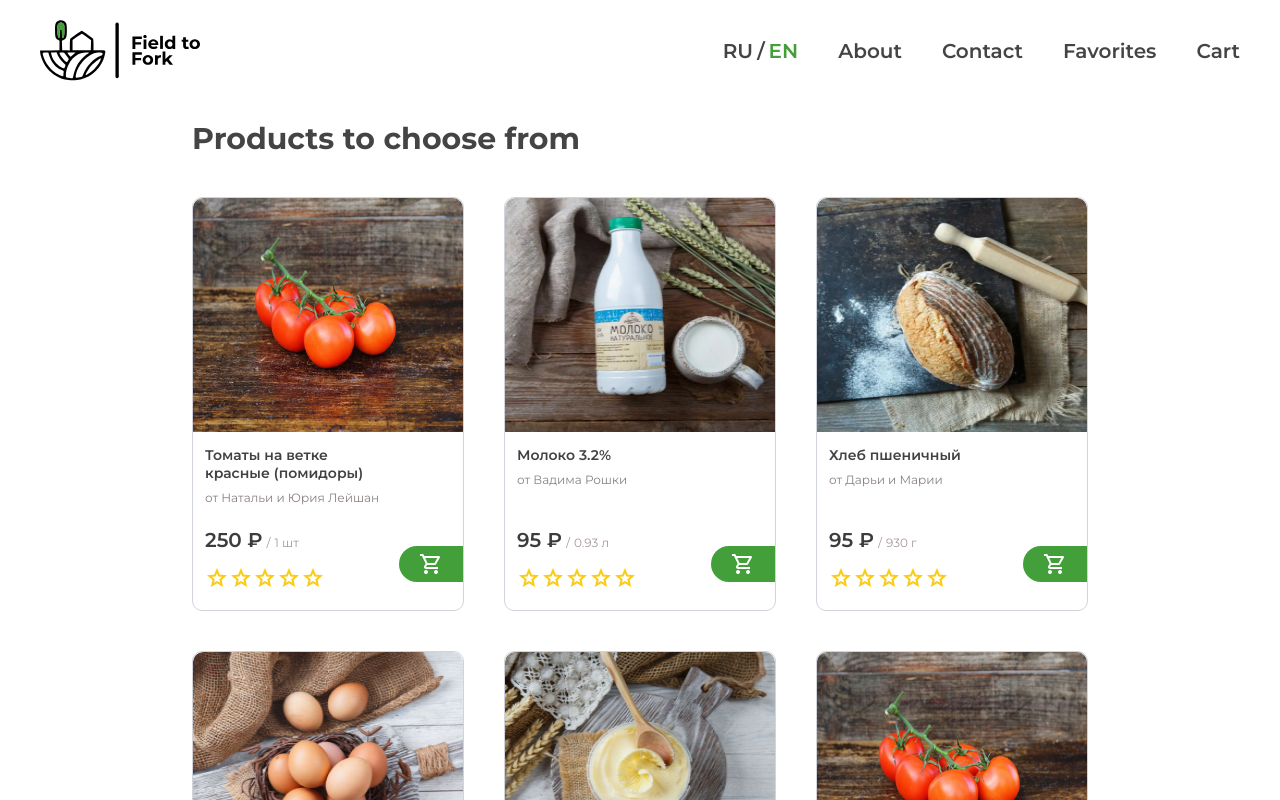
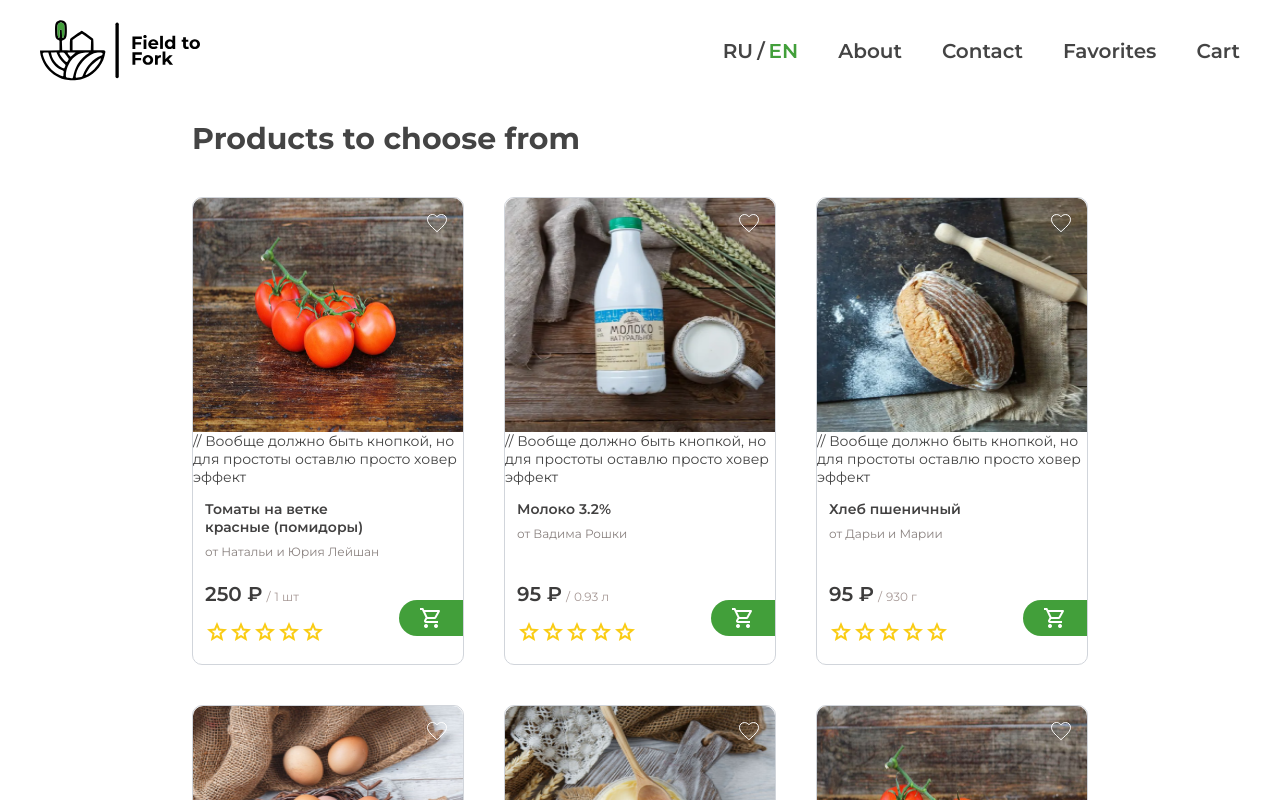
Before and after one commit to Rikcher/Inline-test, a React (Vite) app: page / in a window 1280 px wide. Shown: the top 800 px of the page. Built offline with nearby package versions, Linux system fonts and the light colour scheme.

Commit message:
Made heart icon on product image

```diff
--- a/src/components/ui/productCard/ProductImage.tsx
+++ b/src/components/ui/productCard/ProductImage.tsx
@@ -7,8 +7,12 @@ interface ProductImageProps {
 
 const ProductImage: React.FC<ProductImageProps> = ({ product }) => {
     return (
-        <Link className="group overflow-hidden rounded-t-[10px]"  to={product.id}>
+        <Link className="group overflow-hidden rounded-t-[10px] relative"  to={product.id}>
             <img className="h-[14.625rem] w-full bg-contain bg-center bg-no-repeat transition-scale duration-300 ease-in-out group-hover:scale-110" src={product.image} alt="" />
+            // Вообще должно быть кнопкой, но для простоты оставлю просто ховер эффект
+            <svg className="absolute group/heart top-4 right-4 hover:fill-rose-600" width="20" height="19" viewBox="0 0 20 19" fill="none" xmlns="http://www.w3.org/2000/svg">
+                <path className="group-hover/heart:stroke-rose-600" d="M8.88659 16.6603L8.88587 16.6596C6.30081 14.3155 4.19567 12.4057 2.73078 10.6147C1.27162 8.83074 0.5 7.22576 0.5 5.5C0.5 2.69614 2.69614 0.5 5.5 0.5C7.08861 0.5 8.62112 1.24197 9.61932 2.41417L10 2.8612L10.3807 2.41417C11.3789 1.24197 12.9114 0.5 14.5 0.5C17.3039 0.5 19.5 2.69614 19.5 5.5C19.5 7.22577 18.7284 8.83077 17.2691 10.6161C15.8065 12.4055 13.7058 14.3144 11.1265 16.6583L11.1148 16.669L11.1137 16.67L10.0013 17.675L8.88659 16.6603Z" stroke="white"/>
+            </svg>
         </Link>
     )
 }
```
